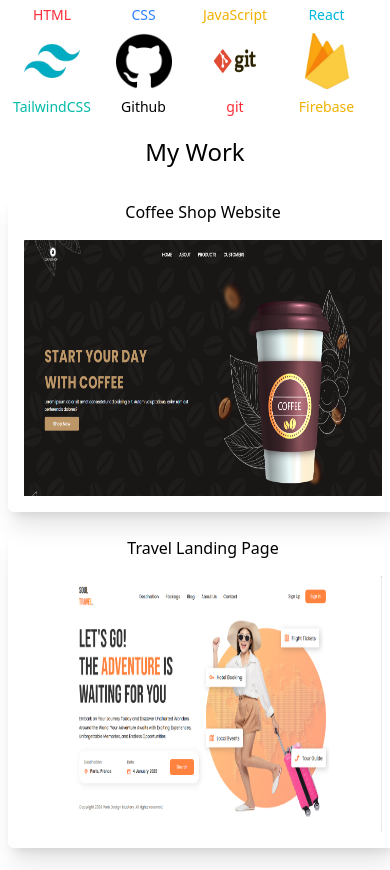
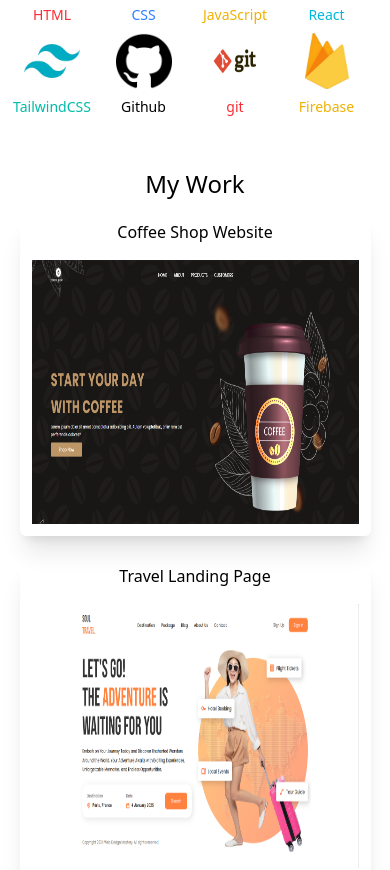
Before and after one commit to Jawairia-Mazhar/My-Portfolio, a React (Vite) app: page / in a window 390 px wide. Shown: the part 1060-1930 px from the top of the page. Built offline with nearby package versions, Linux system fonts and the light colour scheme.

Commit message:
Refactor ProjectCard and Projects sections for improved layout and spacing

```diff
--- a/src/components/ProjectCard.jsx
+++ b/src/components/ProjectCard.jsx
@@ -5,7 +5,7 @@ const ProjectCard = ({title, image, description, role, tech, outcome, linkToWeb}
 
   return (
     <div
-        className="relative ease-in-out m-2 overflow-hidden p-2 shadow-xl rounded-md w-full h-80 md:w-110 md:h-90 cursor-pointer hover-shadow-2xl hover:scale-105 transition duration-300 flex flex-col items-center"
+        className="relative ease-in-out justify-center overflow-hidden p-1 shadow-xl rounded-md w-[90%] h-80 md:w-110 md:h-90 cursor-pointer hover-shadow-2xl hover:scale-105 transition duration-300 flex flex-col items-center"
         onMouseEnter={() => setHovered(true)}
         onMouseLeave={() => setHovered(false)}
         >
--- a/src/sections/Projects.jsx
+++ b/src/sections/Projects.jsx
@@ -3,9 +3,9 @@ import ProjectCard from '../components/ProjectCard'
 
 const Projects = () => {
   return (
-    <section className="mb-10 md:mb-40 " id="projects">
+    <section className="mt-8 mb-10 md:mb-40 " id="projects">
       <h1 className="text-2xl md:text-4xl font-medium text-center mb-4 md:mb-12">My Work</h1>
-      <div className='grid md:grid-cols-3 align-center md:gap-y-20 md:place-items-center'>
+      <div className='grid gap-y-6 md:grid-cols-3 place-items-center md:gap-y-20 md:place-items-center'>
             {/* <div
             className="w-110 h-90 bg-cover border border-red-500 rounded-md shadow-xl hover:shadow-2xl transition duration-300"
             style={{ backgroundImage: "url('src/assets/P1CoffeeWeb.png')" }}> */}
```
